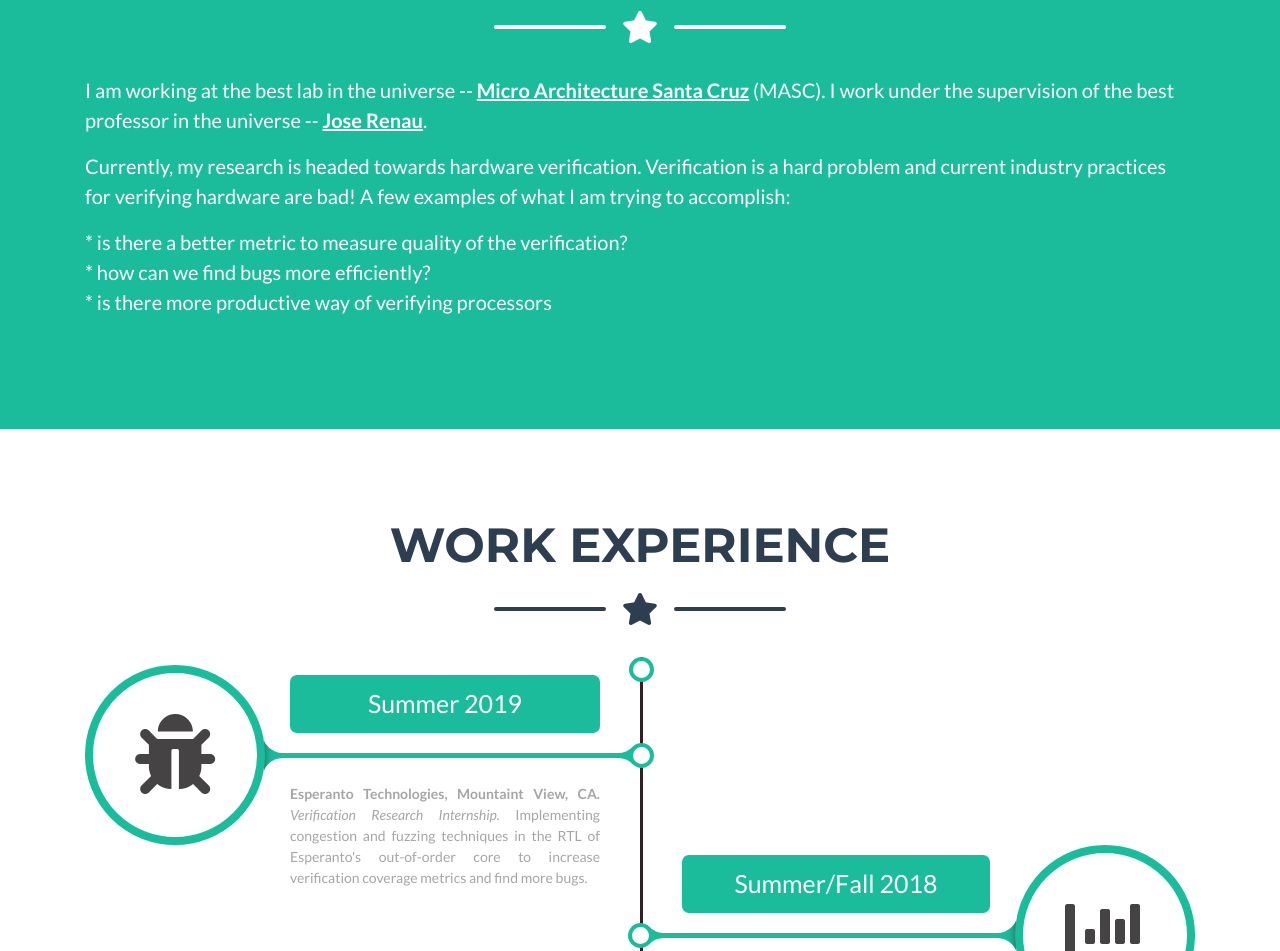
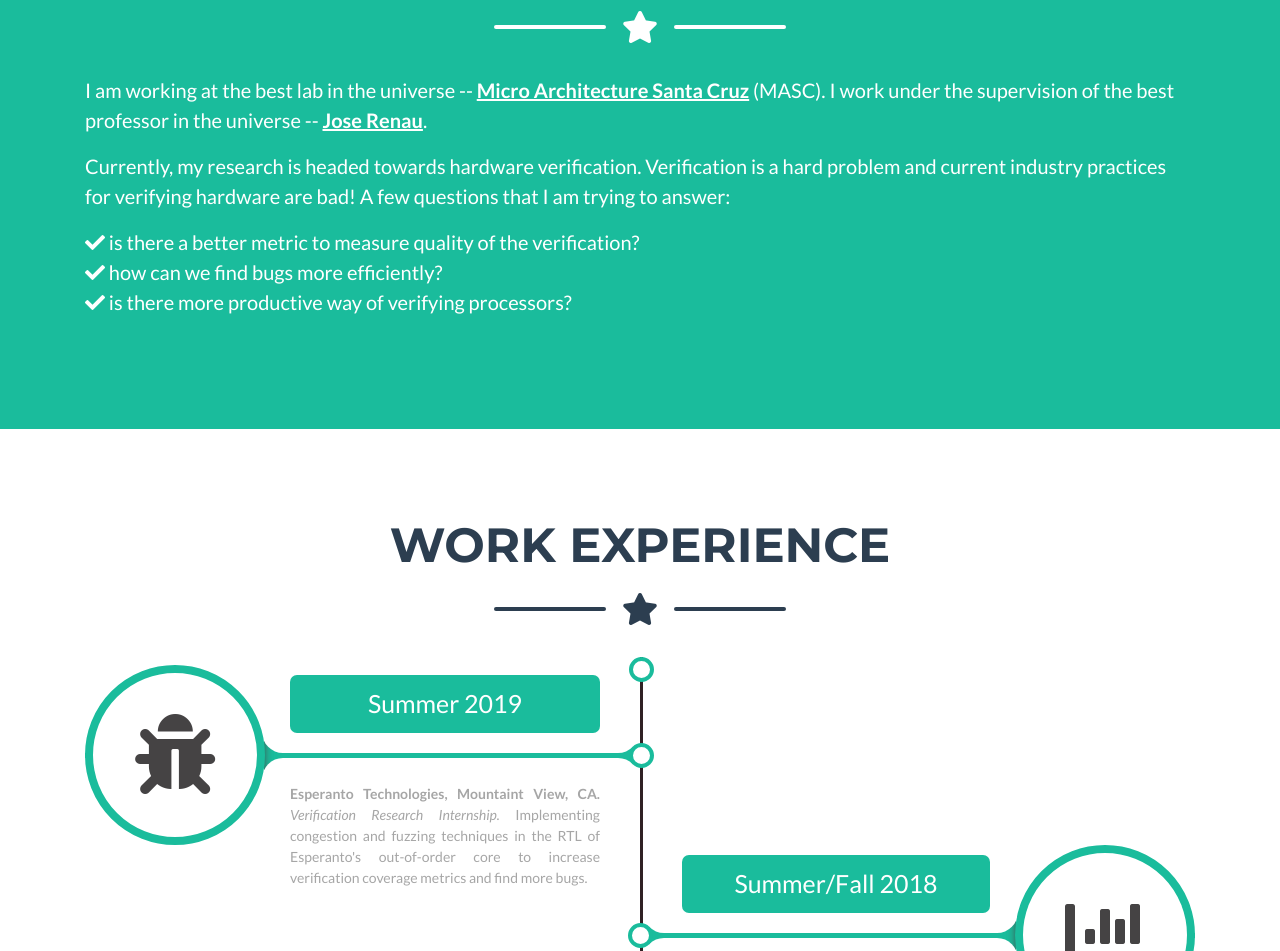
Before and after one commit to kabylkas/p, a website with bundled scripts: page index.html in a window 1280 px wide. Shown: the part 1381-2332 px from the top of the page. Built offline with nearby package versions, Linux system fonts and the light colour scheme.

Commit message:
rephrase

```diff
--- a/index.html
+++ b/index.html
@@ -128,12 +128,12 @@
 						I am working at the best lab in the universe --  <a href="https://masc.soe.ucsc.edu/" style="color: white; text-decoration: underline; font-weight: bold;">Micro Architecture Santa Cruz</a> (MASC). I work under the supervision of the best professor in the universe -- <a href="https://users.soe.ucsc.edu/~renau/" style="color: white; text-decoration: underline; font-weight: bold;">Jose Renau</a>.
 					</p>
 				  <p class="lead">
-						Currently, my research is headed towards hardware verification. Verification is a hard problem and current industry practices for verifying hardware are bad! A few examples of what I am trying to accomplish:
+						Currently, my research is headed towards hardware verification. Verification is a hard problem and current industry practices for verifying hardware are bad! A few questions that I am trying to answer:
 					</p>
           <p class="lead">
-            * is there a better metric to measure quality of the verification?<br>
-            * how can we find bugs more efficiently?<br>
-            * is there more productive way of verifying processors<br>
+            <i class="fas fa-check"></i> is there a better metric to measure quality of the verification?<br>
+            <i class="fas fa-check"></i> how can we find bugs more efficiently?<br>
+            <i class="fas fa-check"></i> is there more productive way of verifying processors?<br>
           </p>
         </div>
       </div>
```
